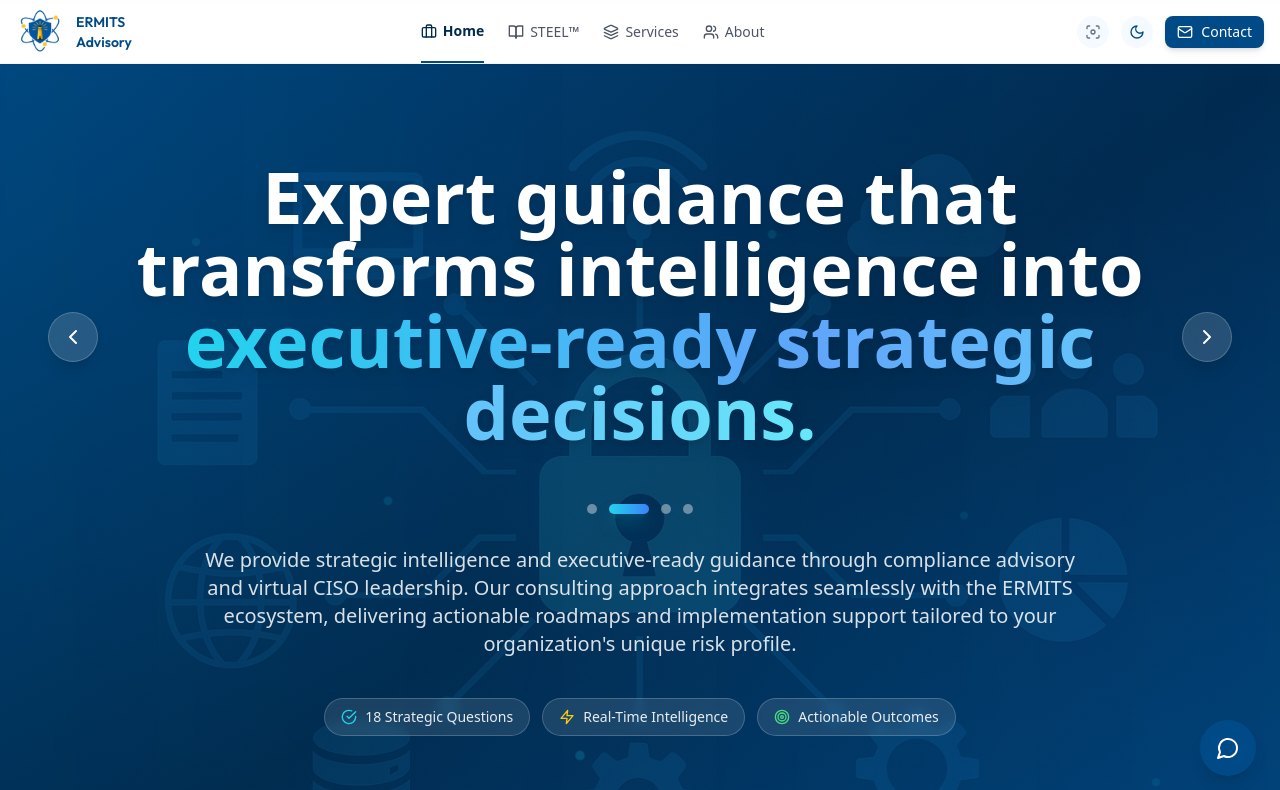
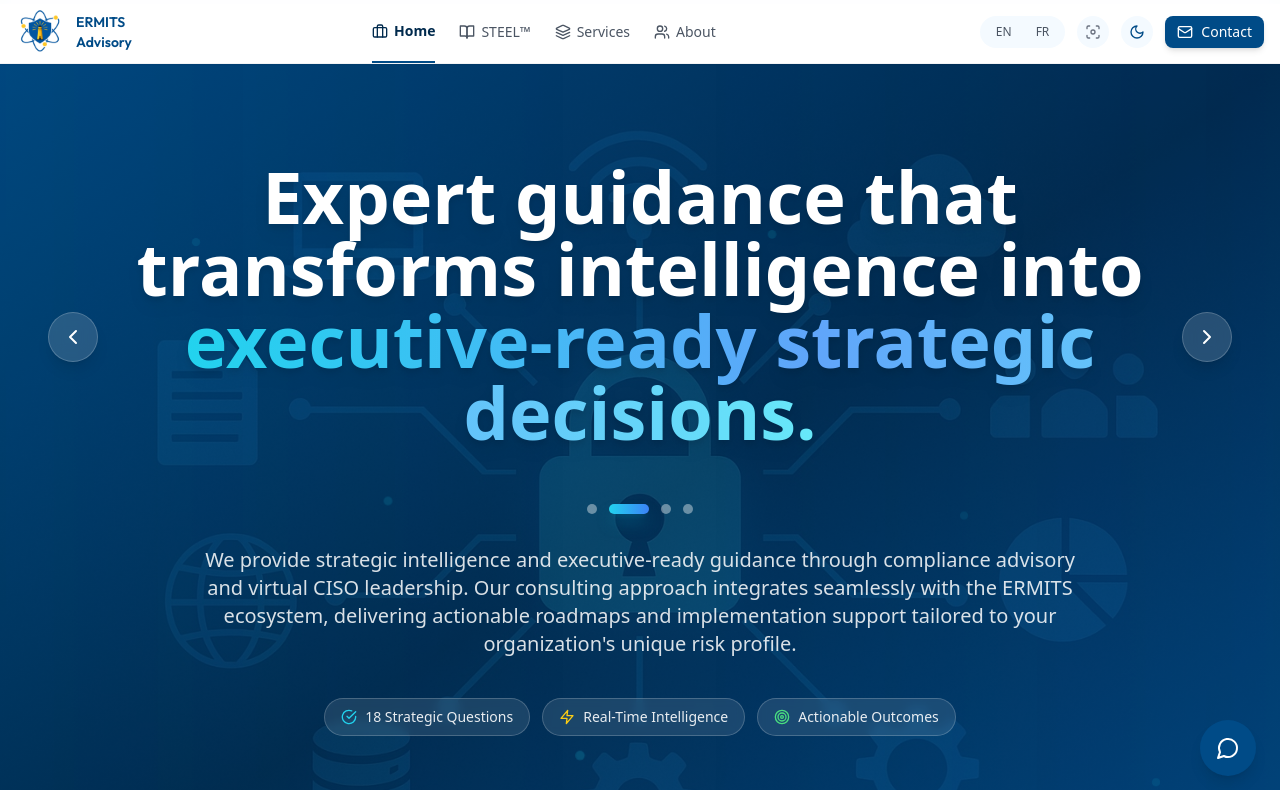
Before and after one commit to Facely1er/ermits-advisory.com, a React (Vite) app: page / in a window 1280 px wide. Shown: the top 790 px of the page. Built offline with nearby package versions, Linux system fonts and the light colour scheme.

Commit message:
feat: Add language switcher to Navigation component
- Implemented a language switcher in the Navigation component, allowing users to toggle between English and French.
- Enhanced user experience by providing clear visual feedback on the selected language.

```diff
--- a/src/components/Navigation.tsx
+++ b/src/components/Navigation.tsx
@@ -6,7 +6,7 @@ import { useTheme } from '../contexts/ThemeContext';
 import { Button } from './shared/Button';
 import {
   Sun, Moon, Menu, X,
-  Briefcase, Mail, Users, Layers, Focus, BookOpen, Globe
+  Briefcase, Mail, Users, Layers, Focus, BookOpen
 } from 'lucide-react';
 import logoImg from '../assets/ermits-advisory.png';
 import { cn } from '../utils/cn';
@@ -106,6 +106,34 @@ export const Navigation: React.FC = () => {
 
             {/* Controls - Removed language selector */}
             <div className="flex items-center space-x-3 h-full ml-6">
+              {/* Language Switcher */}
+              <div className="flex items-center bg-silver/20 dark:bg-navy/40 rounded-full p-1">
+                <button
+                  onClick={() => changeLanguage('en')}
+                  className={cn(
+                    "px-3 py-1 rounded-full text-xs font-medium transition-colors",
+                    i18n.language === 'en'
+                      ? "bg-navy text-white dark:bg-silver dark:text-navy"
+                      : "text-gray-600 dark:text-gray-300 hover:text-navy dark:hover:text-white"
+                  )}
+                  aria-label="Switch to English"
+                >
+                  EN
+                </button>
+                <button
+                  onClick={() => changeLanguage('fr')}
+                  className={cn(
+                    "px-3 py-1 rounded-full text-xs font-medium transition-colors",
+                    i18n.language === 'fr'
+                      ? "bg-navy text-white dark:bg-silver dark:text-navy"
+                      : "text-gray-600 dark:text-gray-300 hover:text-navy dark:hover:text-white"
+                  )}
+                  aria-label="Passer au français"
+                >
+                  FR
+                </button>
+              </div>
+
               {/* Focus Mode Toggle */}
               <button
                 onClick={toggleFocusMode}
```
